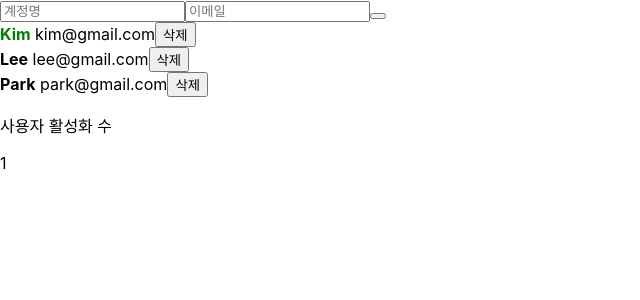
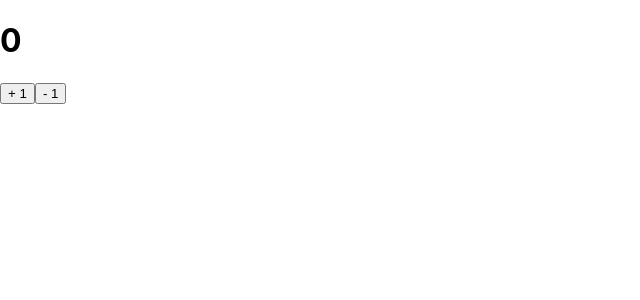
Before and after one commit to gigibean/TIL, a React (Create React App) app in the folder React/example/begin-react/: page / in a window 1280 px wide. Shown: the top 300 px of the page, without its empty margins (0-640 px from the left). Built offline with nearby package versions, Linux system fonts and the light colour scheme.

Commit message:
Update useReducer

```diff
--- a/React/example/begin-react/src/Counter.js
+++ b/React/example/begin-react/src/Counter.js
@@ -1,32 +1,59 @@
-import React, {useState} from 'react';
+import React, {useReducer} from 'react';
+
+function reducer(state, action) {
+    switch(action.type){
+        case 'INCREMENT':
+            return state + 1;
+        case 'DECREMENT':
+            return state - 1;
+        default:
+            return state;
+    }
+}
 
 function Counter() {
-    const [number, setNumber] = useState(0);
-
+    const [number, dispatch] = useReducer(reducer, 0);
     const onIncrease = () => {
-        if(number < 10) {
-            setNumber(prevNumber => prevNumber + 1)
-        }
-        else {
-            alert('10 is limit')
-        }
-
+        dispatch({type: 'INCREMENT'});
     }
     const onDecrease = () => {
-        if(number > 0) {
-            setNumber(prevNumber => prevNumber - 1)
-        }
-        else {
-            alert('0 is limit')
-        }
+        dispatch({type: 'DECREMENT'});
     }
     return (
-        <div>
-            <h1 id="number">{number}</h1>
-            <button onClick={onIncrease}>+1</button>
-            <button onClick={onDecrease}>-1</button>
-        </div>
+        <>
+            <h1>{number}</h1>
+            <button onClick={onIncrease}> + 1 </button>
+            <button onClick={onDecrease}> - 1 </button>
+        </>
     )
 }
+// function Counter() {
+//     const [number, setNumber] = useState(0);
+
+//     const onIncrease = () => {
+//         if(number < 10) {
+//             setNumber(prevNumber => prevNumber + 1)
+//         }
+//         else {
+//             alert('10 is limit')
+//         }
+
+//     }
+//     const onDecrease = () => {
+//         if(number > 0) {
+//             setNumber(prevNumber => prevNumber - 1)
+//         }
+//         else {
+//             alert('0 is limit')
+//         }
+//     }
+//     return (
+//         <div>
+//             <h1 id="number">{number}</h1>
+//             <button onClick={onIncrease}>+1</button>
+//             <button onClick={onDecrease}>-1</button>
+//         </div>
+//     )
+// }
 
 export default Counter;
--- a/React/example/begin-react/src/index.js
+++ b/React/example/begin-react/src/index.js
@@ -3,14 +3,18 @@ import ReactDOM from 'react-dom';
 import './index.css';
 import App from './App';
 import * as serviceWorker from './serviceWorker';
+import Counter from './Counter';
 
+// ReactDOM.render(
+//   // page에서 root인 것을 찾아서 <App />을 넣겠다.
+//   <React.StrictMode>
+//     <App />
+//   </React.StrictMode>,
+//   document.getElementById('root')
+//   // in public/index.html
+// );
 ReactDOM.render(
-  // page에서 root인 것을 찾아서 <App />을 넣겠다.
-  <React.StrictMode>
-    <App />
-  </React.StrictMode>,
-  document.getElementById('root')
-  // in public/index.html
+  <Counter />, document.getElementById('root')
 );
 
 // If you want your app to work offline and load faster, you can change
```
